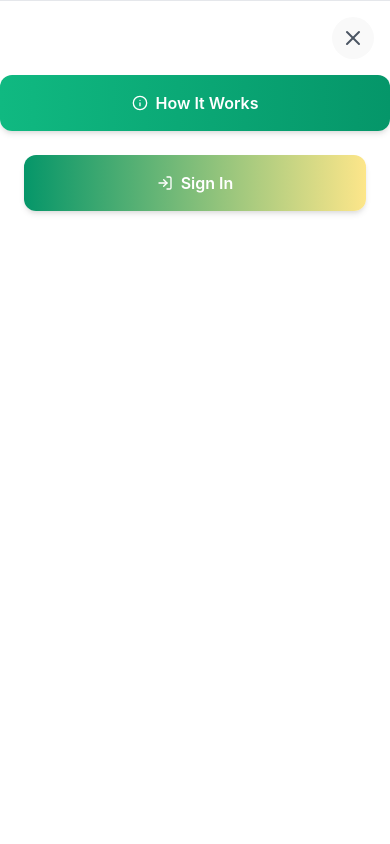
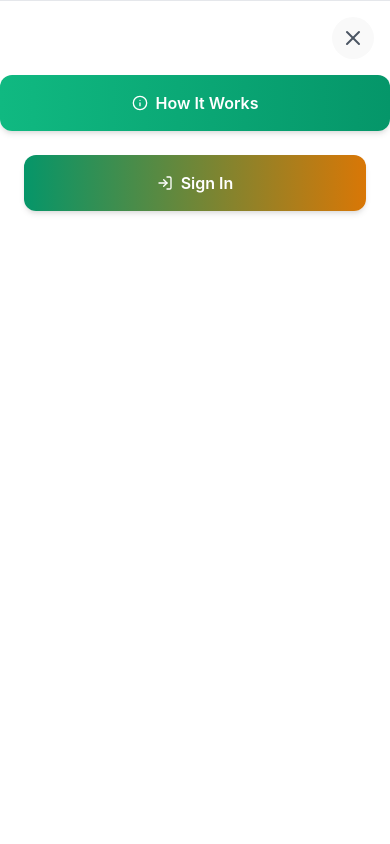
Before and after one commit to chirdekaran262/paripakv, a React (Vite) app in the folder paripakv-frontend/: page /help in a window 390 px wide. Both pictures are taken after a click on the button "Open menu". Shown: the top 844 px of the page. Built offline with nearby package versions, Linux system fonts and the light colour scheme.

Commit message:
change header.jsx

```diff
--- a/paripakv-frontend/src/components/Header.jsx
+++ b/paripakv-frontend/src/components/Header.jsx
@@ -405,7 +405,7 @@ export default function Header() {
 
                             <Link
                                 to="/login"
-                                className="block w-full bg-gradient-to-r from-green-600 to-emerald-600 text-white py-4 px-6 rounded-xl text-center font-semibold shadow-md"
+                                className="block w-full bg-gradient-to-r from-green-600 to-yellow-600 text-white py-4 px-6 rounded-xl text-center font-semibold shadow-md"
                                 onClick={() => setMenuOpen(false)}
                             >
                                 <div className="flex items-center justify-center space-x-2">
```
